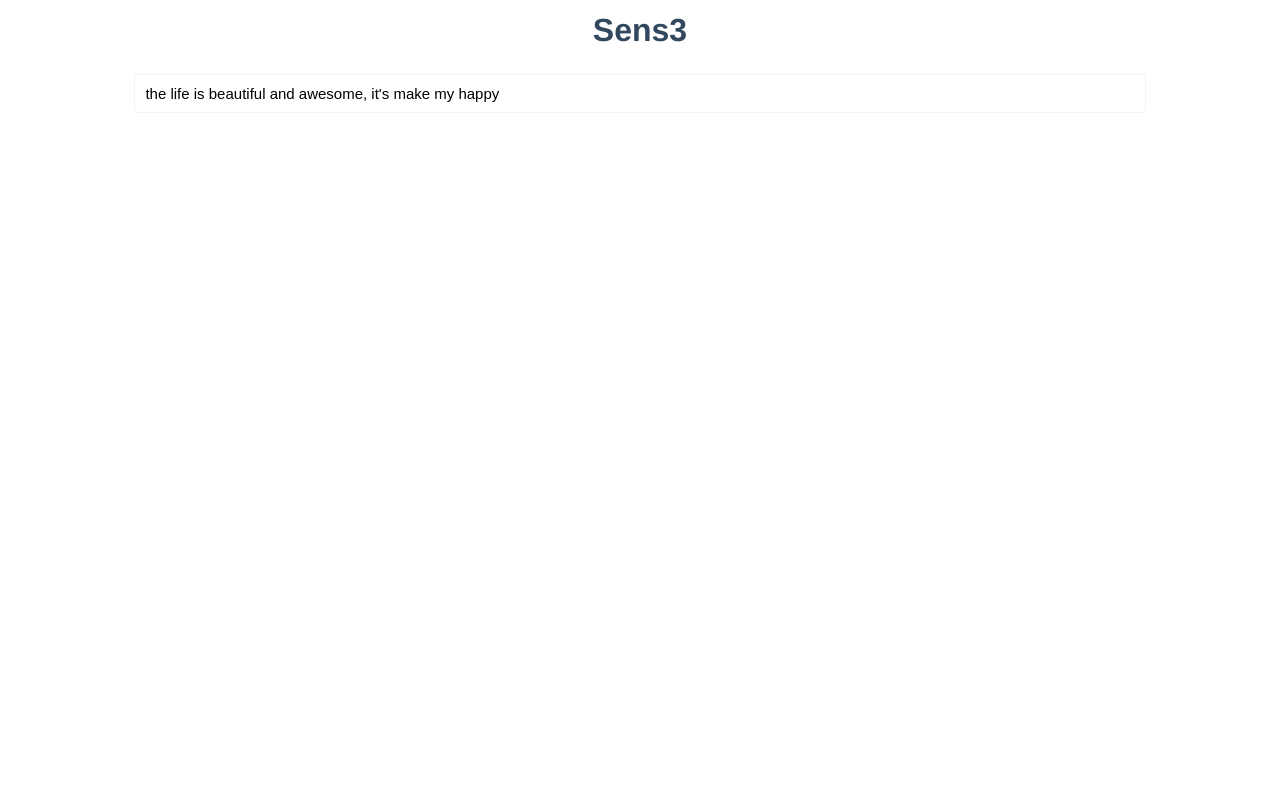
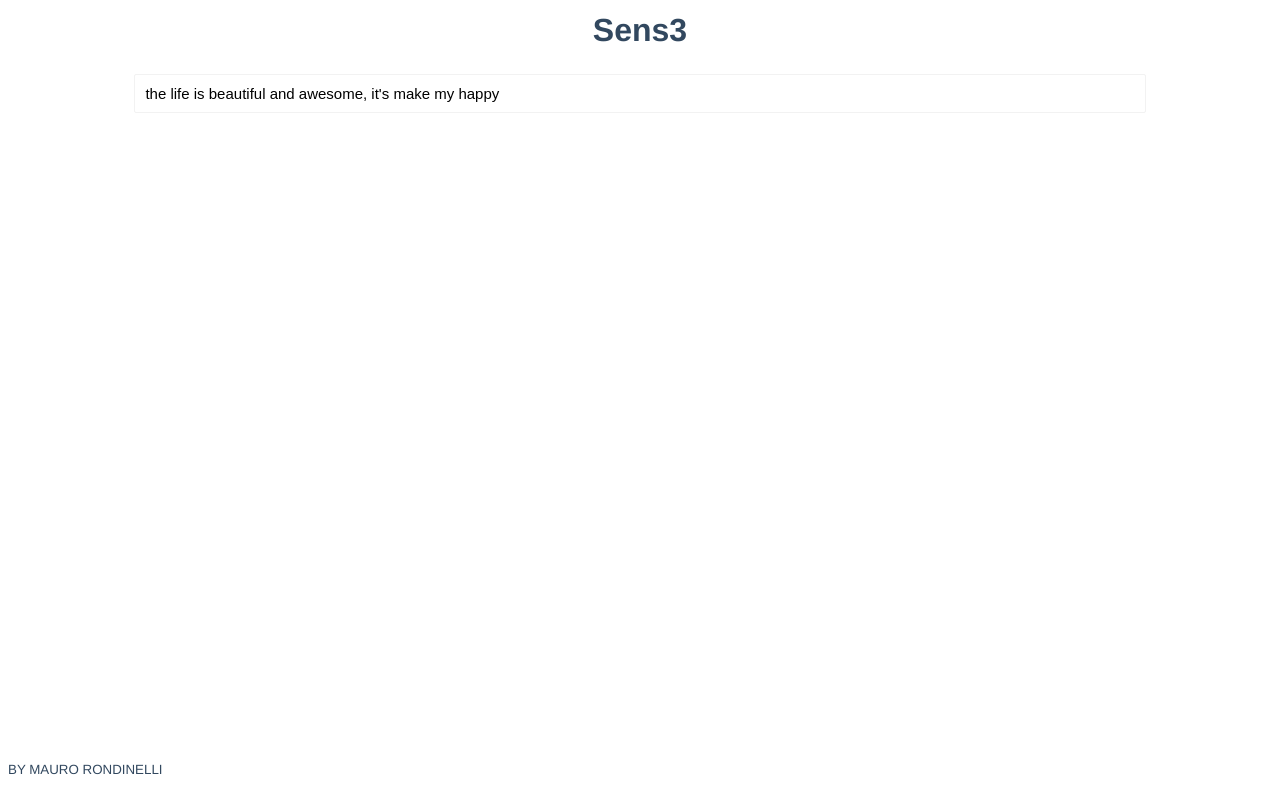
Before and after one commit to mrondi/Sense, a Vue app: page / in a window 1280 px wide. Built offline with nearby package versions, Linux system fonts and the light colour scheme.

Commit message:
add author

```diff
--- a/App.vue
+++ b/App.vue
@@ -2,6 +2,10 @@
   <div id="app">
     <h1>Sens3</h1>
     <sense></sense>
+
+    <center style="position:absolute; bottom:20px">
+      <small>BY MAURO RONDINELLI</small>
+    </center>
   </div>
 </template>
 
```
